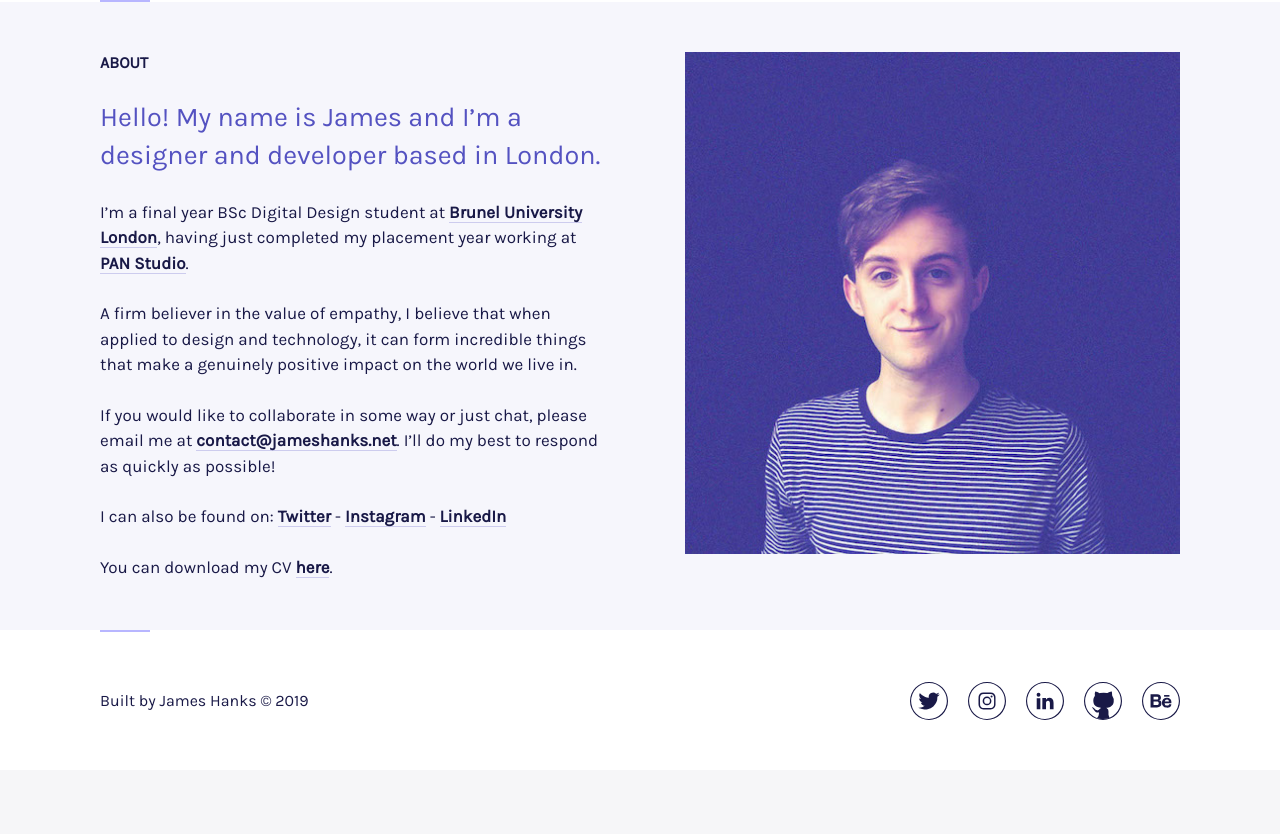
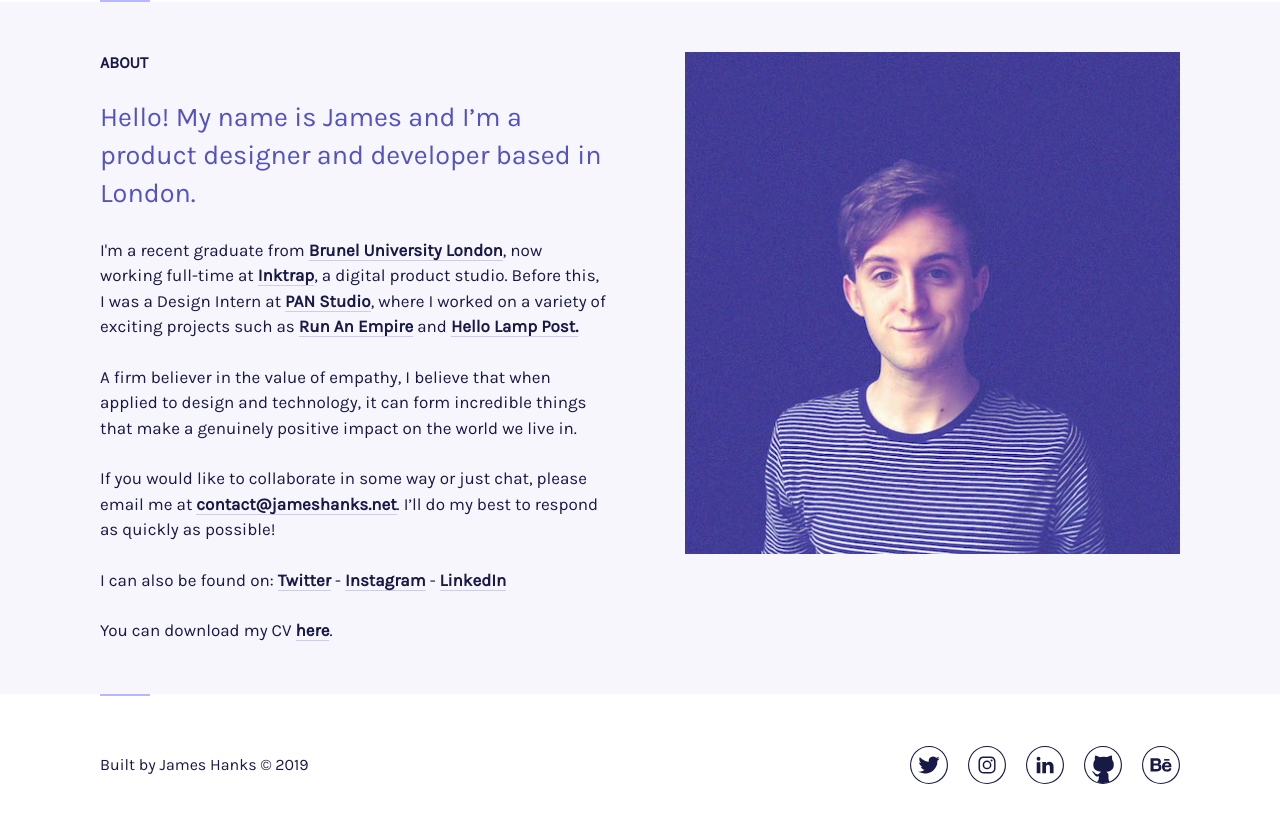
Before and after one commit to JamesHanks/Portfolio-3.0, a PHP site: page /about.php in a window 1280 px wide. Shown: the part 225-1059 px from the top of the page. Before the commit the page ends 945 px from the top, so only its background shows below. Run offline with PHP 8.4, Linux system fonts and the light colour scheme; some libraries are stand-ins or nearby versions.

Commit message:
Small updates

```diff
--- a/Mootiple/index.html
+++ b/Mootiple/index.html
@@ -19,7 +19,7 @@
 			<p>In almost every way (taste, smell and texture), the contrast is too much to make it an enjoyable meal. Pineapples are soggy, tangy and incredibly sweet, especially the tinned ones…</p>
 		</div>
 
-		<iframe class="iframe" src="http://localhost:8080/#/" width="650" height="600"></iframe>
+		<iframe class="iframe" src="http://localhost:8080/#/" width="720" height="600"></iframe>
 	</div>
 </body>
 </html>
--- a/Mootiple/styles.css
+++ b/Mootiple/styles.css
@@ -55,7 +55,7 @@ table {
 
 .article{
 	margin: 0 auto;
-	max-width: 650px;
+	max-width: 720px;
 	margin-bottom: 25px;
 }
 
--- a/about.php
+++ b/about.php
@@ -12,9 +12,9 @@
 		<div class="about">
 			<span class="heading-small">About</span>
 
-			<h2>Hello! My name is James and I’m a designer and developer based in London.</h2>
+			<h2>Hello! My name is James and I’m a product designer and developer based in London.</h2>
 
-			<p>I’m a final year BSc Digital Design student at <a href="https://www.brunel.ac.uk/" target="blank">Brunel University London</a>, having just completed my placement year working at <a href="http://panstudio.co.uk/" target="blank">PAN Studio</a>.</p>
+			<p>I'm a recent graduate from <a href="https://www.brunel.ac.uk/" target="blank">Brunel University London</a>, now working full-time at <a href="https://www.inktrap.co.uk/" target="blank">Inktrap</a>, a digital product studio. Before this, I was a Design Intern at <a href="http://panstudio.co.uk/" target="blank">PAN Studio</a>, where I worked on a variety of exciting projects such as <a href="http://www.runanempire.com/" target="blank">Run An Empire</a> and <a href="https://www.hellolamppost.co.uk/" target="blank">Hello Lamp Post.</a></p>
 
 			<p>A firm believer in the value of empathy, I believe that when applied to design and technology, it can form incredible things that make a genuinely positive impact on the world we live in.</p>
 
--- a/assets/styles/core/base.scss
+++ b/assets/styles/core/base.scss
@@ -3,7 +3,7 @@
 body{
 	background: $white;
 	margin: 0 auto;
-	max-width: 2048px;
+	max-width: 2160px;
 
 	/*
 	@media only screen and (min-width: $large){
@@ -814,6 +814,7 @@ header{
 .case-study-image-wrap{
 	display: block;
 	margin-top: 20px;
+	text-align: center;
 
 	.image-container{
 		display: inline-block;
--- a/assets/styles/style.css
+++ b/assets/styles/style.css
@@ -198,7 +198,7 @@ small {
 body {
   background: #FFFFFF;
   margin: 0 auto;
-  max-width: 2048px;
+  max-width: 2160px;
   	/*
   	@media only screen and (min-width: $large){
   		background: red;
@@ -710,7 +710,8 @@ header {
 
 .case-study-image-wrap {
   display: block;
-  margin-top: 20px; }
+  margin-top: 20px;
+  text-align: center; }
   .case-study-image-wrap .image-container {
     display: inline-block;
     margin-bottom: 15px; }
--- a/includes/header_1.php
+++ b/includes/header_1.php
@@ -40,6 +40,9 @@
 	<meta property="og:type" content="website" />
 	<meta property="fb:app_id" content="" />
 
+	<!-- Misc -->
+	<meta name="p:domain_verify" content="4bed5b1c56362e3b8b1258b5a164b94d"/>
+
 	<!-- Icons -->
 	<link rel="apple-touch-icon" sizes="180x180" href="assets/images/apple-touch-icon.png">
 	<link rel="shortcut icon" href="assets/images/favicon.ico">
```
Also changed, not shown: 4 other files.
